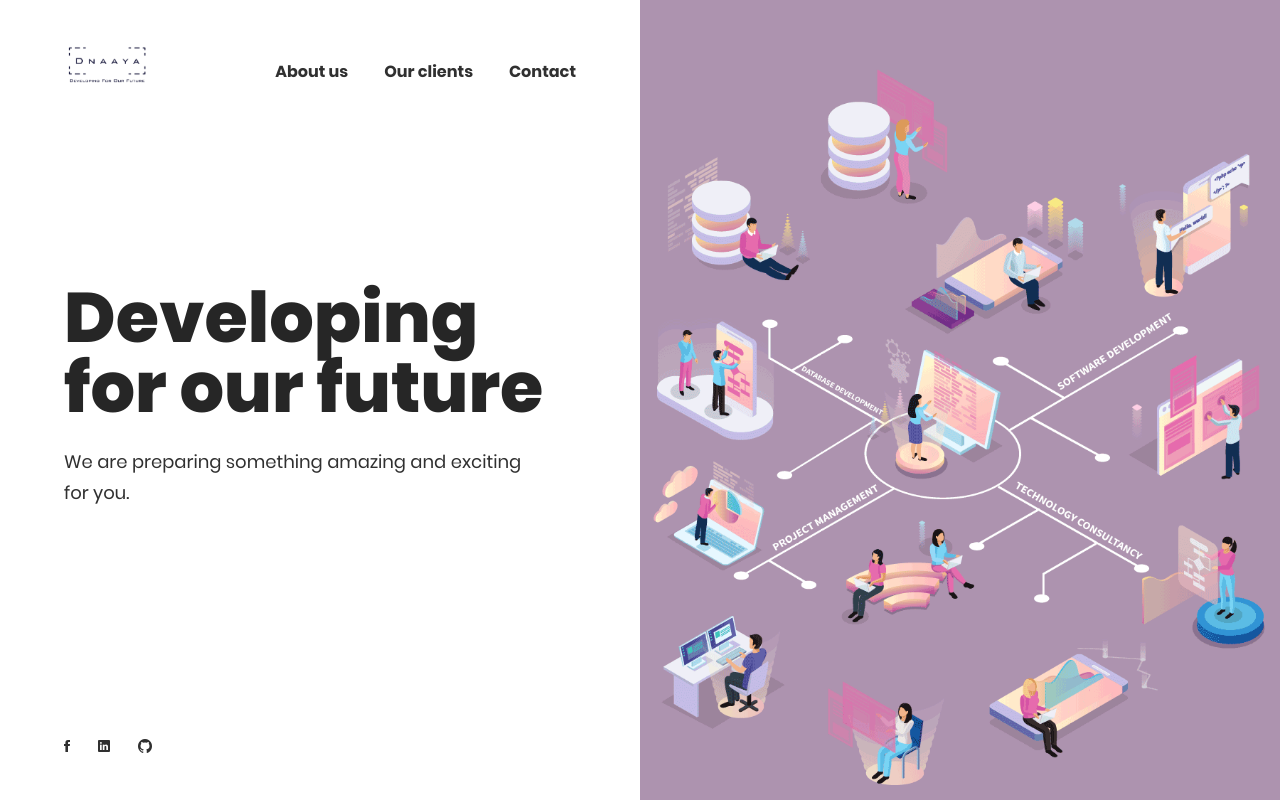
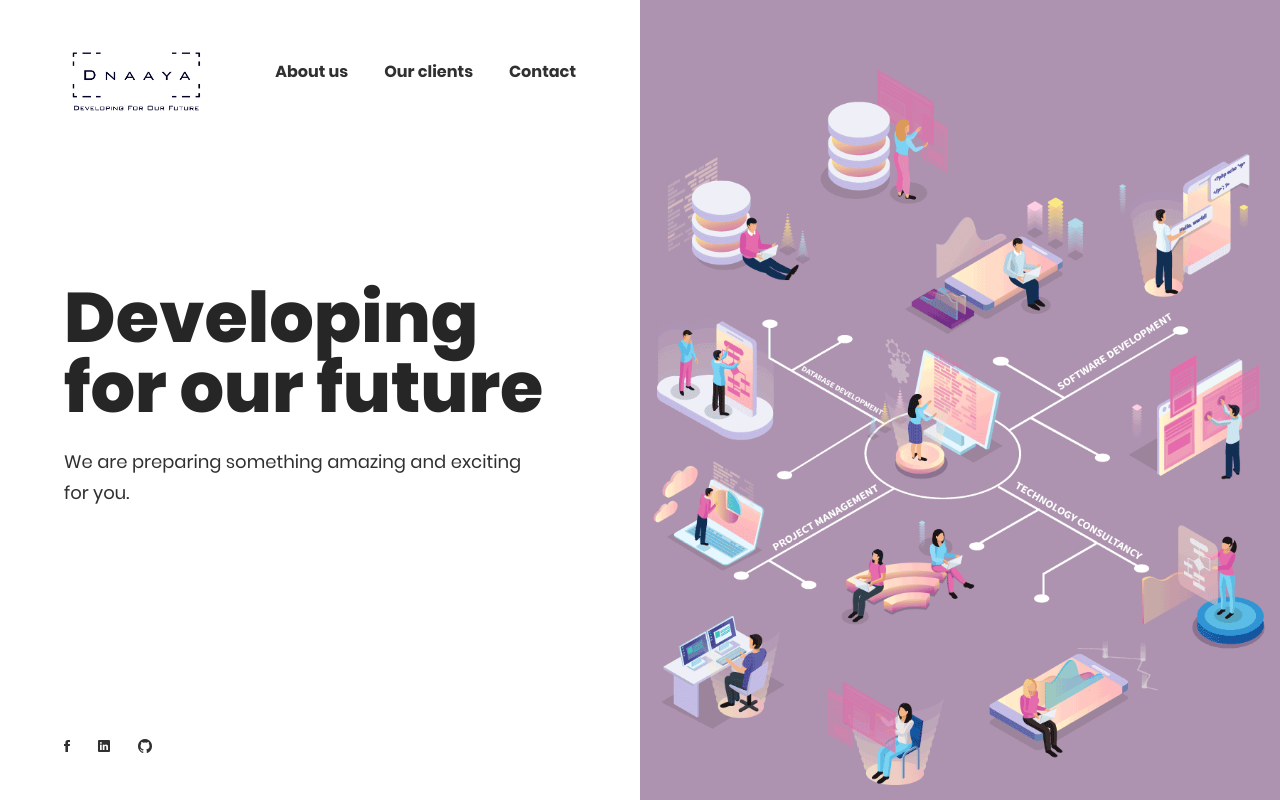
Before and after one commit to ahassana/Dnaaya-Pre, a plain HTML site: page index.html in a window 1280 px wide. Drawn offline with Linux system fonts and the light colour scheme; some packages are replaced by stand-ins of ours; a script that the page names is missing; files whose address does not match are found by name.

Commit message:
Update index.html

```diff
--- a/index.html
+++ b/index.html
@@ -126,7 +126,7 @@
 
             <!-- Logo Start-->
             <div class="logo">
-              <img src="img/logo.png" style="width: 15%;margin-bottom: -53px;" alt="Dnaaya Logo">
+              <img src="img/logo.png" style="width: 25%;margin-bottom: -88px;" alt="Dnaaya Logo">
             </div>
             <!-- Logo End-->
 
```
